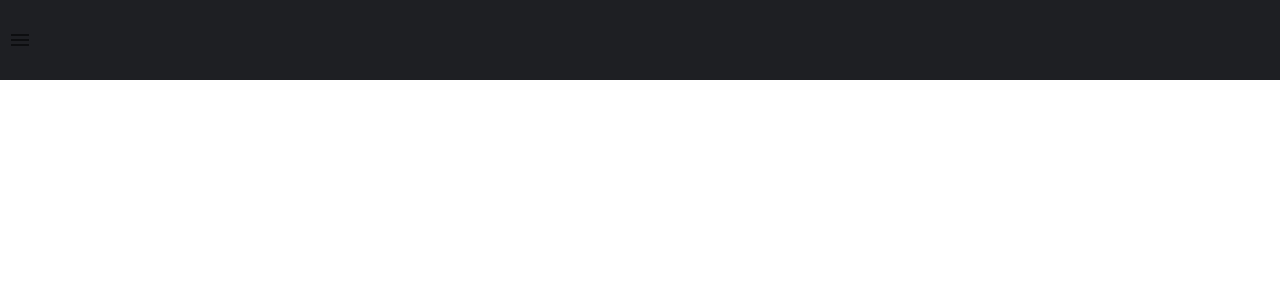
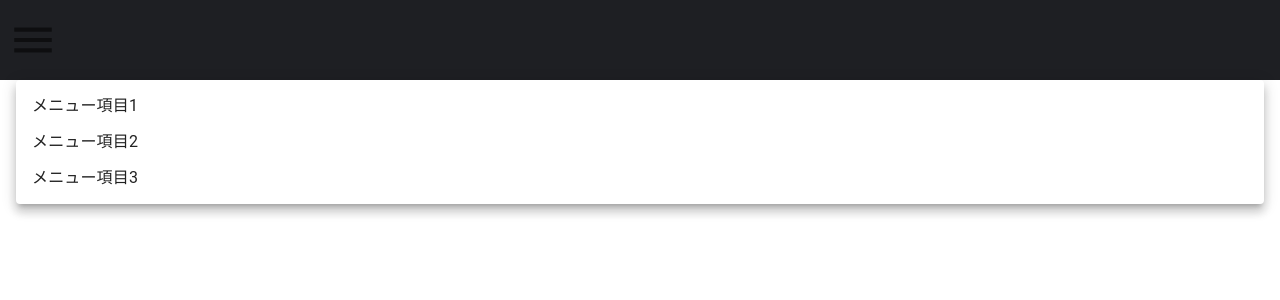
Before and after one commit to ko-tarou/PresentsAI-Main, a Next.js app: page /HeaderPage in a window 1280 px wide. Both pictures are taken after a click on the button 20 px from the left and 40 px from the top of the page. Shown: the top 300 px of the page. Built offline with nearby package versions, Linux system fonts and the light colour scheme.

Commit message:
色の追加とドロップダウンメニュー追加

```diff
--- a/src/pages/HeaderPage/index.js
+++ b/src/pages/HeaderPage/index.js
@@ -1,22 +1,59 @@
+import { useState } from "react";
 import styles from "../../styles/HeaderPage/Header.module.scss";
 import MenuIcon from "@mui/icons-material/Menu";
 
 //Icon
 import IconButton from "@mui/material/IconButton";
 
+// Material-UI components
+import Menu from "@mui/material/Menu";
+import MenuItem from "@mui/material/MenuItem";
+
 export default function HeaderPage() {
+    const [anchorEl, setAnchorEl] = useState(null);
 
-    const handleClick = () => {
-        console.log("Button clicked");
+    const handleClick = (event) => {
+        setAnchorEl(event.currentTarget);
     };
+
+    const handleClose = () => {
+        setAnchorEl(null);
+    }
 
     return (
         <div className={styles.header}>
-            <IconButton
-                className={styles.button}
-                onClick={handleClick}>
-                <MenuIcon />
-            </IconButton>
+            <div className={styles.content}>
+
+
+                {/* メニューボタン */}
+                <IconButton
+                    className={styles.button}
+                    onClick={handleClick}>
+                    <MenuIcon />
+                </IconButton>
+
+				{/* ドロップダウンメニュー */}
+                <Menu
+                    anchorEl={anchorEl}
+                    open={Boolean(anchorEl)}
+                    onClose={handleClose}
+                    anchorOrigin={{
+                        vertical: "bottom",
+                        horizontal: "right",
+                    }}
+                    transformOrigin={{
+                        vertical: "top",
+                        horizontal: "right",
+                    }}
+                    classes={{
+                        paper: styles.menu,
+                    }}
+                    >
+                    <MenuItem onClick={handleClose}>メニュー項目1</MenuItem>
+                    <MenuItem onClick={handleClose}>メニュー項目2</MenuItem>
+                    <MenuItem onClick={handleClose}>メニュー項目3</MenuItem>
+                </Menu>
+            </div>
         </div>
     );
 }
--- a/src/styles/Global/color.scss
+++ b/src/styles/Global/color.scss
@@ -1,5 +1,6 @@
 //background
-$main-color:#1e1f23;
+$darkbrack:#1e1f23;
+$lightbrack:#25272B;
 
 //button
 $button-color-light:#FFFFFF;
--- a/src/styles/HeaderPage/Header.module.scss
+++ b/src/styles/HeaderPage/Header.module.scss
@@ -2,12 +2,32 @@
 
 //全体の設定
 .header {
-    background-color: $main-color;
+    background-color: $darkbrack;
     height: 10vh;
     width: 100%;
     display: flex;
 }
 
+.content {
+    display: flex;
+    width: 100%;
+    height: auto;
+}
+
 .button {
 	color: $button-color-light;
+    // color: red;
+    margin-left: auto;
+
+    svg {
+        font-size: 50px; /* アイコンのサイズを指定 */
+    }
 }
+
+.menu {
+    background-color: $lightbrack;
+    color:white;
+    padding: 0;
+    left:"auto";
+    right: 0,;
+}
```
